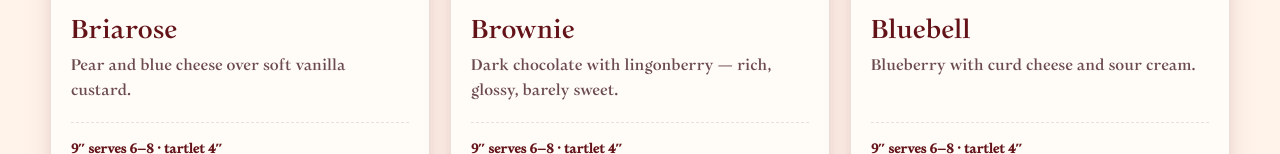
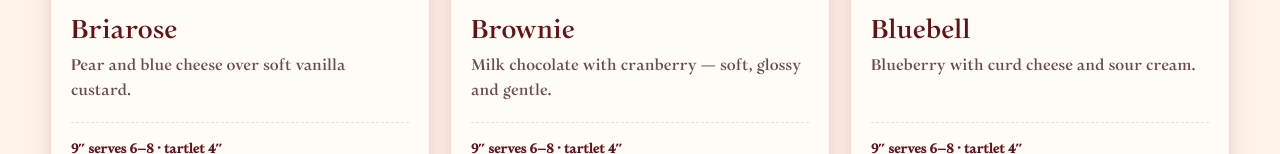
Before and after one commit to FulltimeMasha/marya-pies, a plain HTML site: page index.html in a window 1280 px wide. Shown: the part 4547-4701 px from the top of the page. Drawn offline with Linux system fonts and the light colour scheme; files whose address does not match are found by name.

Commit message:
Brownie card: description updated to the milk version

```diff
--- a/index.html
+++ b/index.html
@@ -626,7 +626,7 @@ footer h4{font-family:"Monomakh",serif; font-weight:400; font-size:20px; margin:
             <div class="card-top">
               <h3>Brownie</h3>
             </div>
-            <p>Dark chocolate with lingonberry — rich, glossy, barely sweet.</p>
+            <p>Milk chocolate with cranberry — soft, glossy and gentle.</p>
             <div class="card-foot">
               <span class="card-note">9&Prime; serves 6–8 &middot; tartlet 4&Prime;</span>
 
```
Also changed, not shown: subscription.html (+3 -1 lines).
